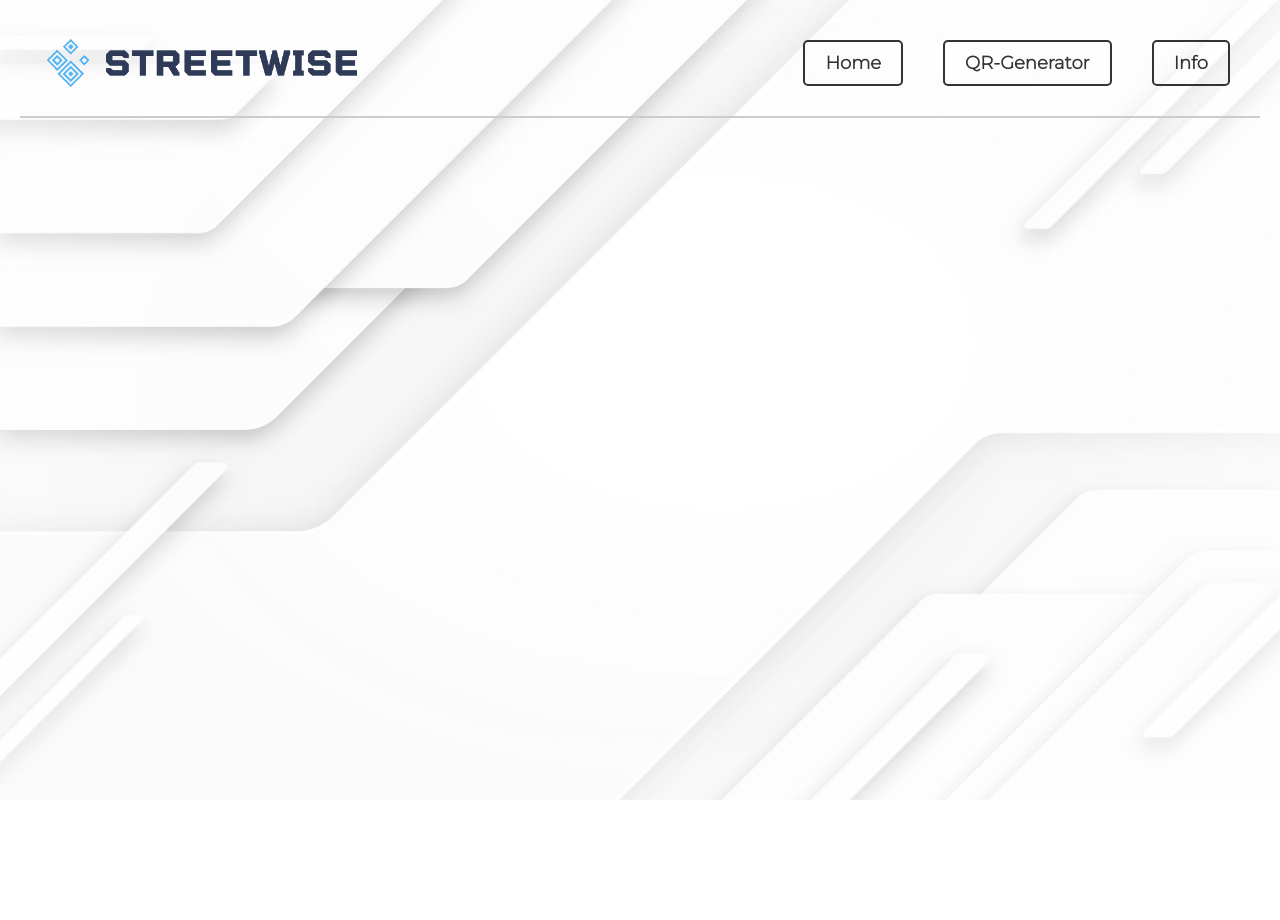
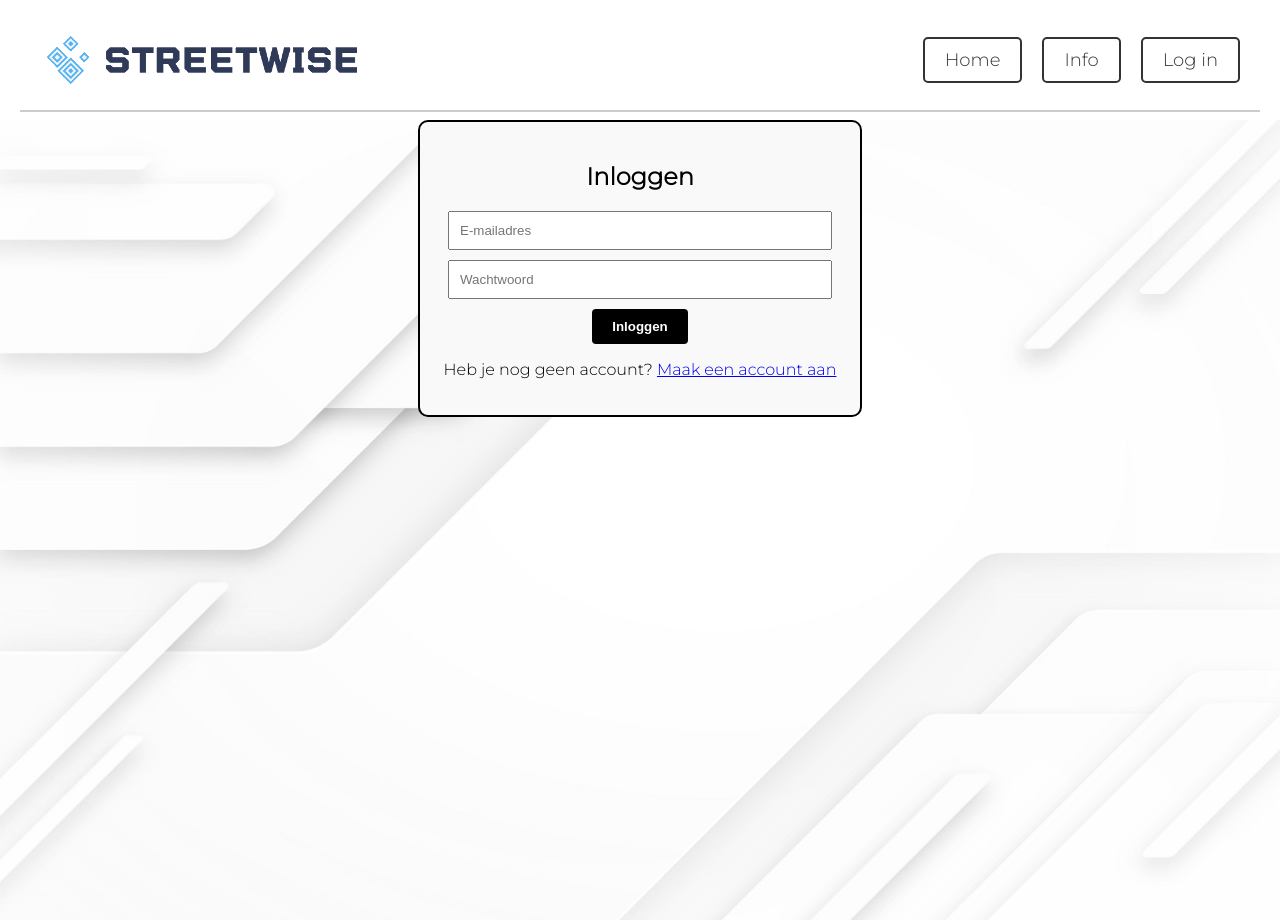
Before and after one commit to iz10020/QR-code-website, a Vue app: page /login in a window 1280 px wide. Before the commit the page ends 800 px from the top, so only its background shows below. Built offline with nearby package versions, Linux system fonts and the light colour scheme; no server answers.

Commit message:
added auth

```diff
--- a/src/App.vue
+++ b/src/App.vue
@@ -4,45 +4,83 @@
       <div class="header-content">
         <img src="@/assets/logo.png" alt="Logo" class="logo" @click="goToHome" />
         <nav class="nav-bar">
+          <!-- Als gebruiker is ingelogd, toon de email naast de knoppen -->
+          <div v-if="user" class="user-info">
+            <span class="user-email">{{ user.email }}</span>
+          </div>
+
+          <!-- Navigatieknoppen -->
           <router-link to="/" class="nav-button">Home</router-link>
-          <router-link to="/qr-generator" class="nav-button">QR-Generator</router-link>
           <router-link to="/info" class="nav-button">Info</router-link>
+
+          <!-- Als gebruiker is ingelogd, toon de "Log uit" knop met dezelfde stijl als de "Log in" knop -->
+          <router-link v-if="user" to="#" @click.prevent="handleLogout" class="nav-button">Log uit</router-link>
+
+          <!-- Als gebruiker niet ingelogd is, toon de "Log in" knop -->
+          <router-link v-else to="/login" class="nav-button">Log in</router-link>
         </nav>
       </div>
       <hr class="separator" />
     </header>
+
     <!-- Router View for different pages -->
     <router-view></router-view>
   </div>
 </template>
 
 <script>
-//  Hier importeer je de Leaflet CSS
-import 'leaflet/dist/leaflet.css';
+import { getAuth, onAuthStateChanged, signOut } from 'firebase/auth';
 
 export default {
   name: 'App',
-  components: {
-    // Voeg hier componenten toe als je ze gebruikt
+  data() {
+    return {
+      user: null,  // Hier slaan we de ingelogde gebruiker op
+    };
+  },
+  methods: {
+    goToHome() {
+      this.$router.push('/');
+    },
+    handleLogout() {
+      const auth = getAuth();
+      signOut(auth)
+        .then(() => {
+          this.user = null;  // Reset de gebruikersinformatie na uitloggen
+          this.$router.push('/login');  // Redirect naar de loginpagina
+        })
+        .catch((error) => {
+          console.error("Error logging out: ", error);
+        });
+    },
+  },
+  created() {
+    const auth = getAuth();
+    // Luister naar veranderingen in de gebruikersstatus
+    onAuthStateChanged(auth, (user) => {
+      if (user) {
+        // Als er een ingelogde gebruiker is, sla die op in de data
+        this.user = user;
+      } else {
+        // Als de gebruiker uitgelogd is, stel de gebruiker in op null
+        this.user = null;
+      }
+    });
   },
 };
-
 </script>
 
 <style scoped>
 #app {
-  font-family: 'Montserrat', sans-serif;
+  font-family: 'Montserrat';
   -webkit-font-smoothing: antialiased;
   -moz-osx-font-smoothing: grayscale;
   text-align: center;
   color: #000000;
-
-  /* Achtergrondafbeelding */
   background-image: url(~@/assets/background.jpg); /* Zorg dat dit pad klopt */
   background-size: cover;
   background-repeat: no-repeat;
   background-position: center;
-
   width: 100%;
   min-height: 100vh;
 }
@@ -79,6 +117,7 @@ header {
 
 .nav-bar {
   display: flex;
+  align-items: center; /* Zorg ervoor dat de items goed uitgelijnd zijn */
   gap: 20px;
 }
 
@@ -97,27 +136,15 @@ header {
   color: #fff;
 }
 
-/* Navigation styling */
-nav {
-  margin: 20px 0;
+.user-info {
+  display: flex;
+  align-items: center;
+  margin-right: 20px;
 }
 
-nav a {
-  margin: 0 10px;
-  text-decoration: none;
-  color: #42b983;
-  font-weight: bold;
-}
-
-nav a:hover {
-  text-decoration: underline;
+.user-email {
+  font-size: 16px;
+  color: #333;
+  margin-right: 20px;
 }
 </style>
-
-<!-- Deze style is niet scoped en reset globale marges van html en body -->
-<style>
-html, body {
-  margin: 0;
-  padding: 0;
-}
-</style>
--- a/src/components/HomePagina.vue
+++ /dev/null
@@ -1,160 +0,0 @@
-<template>
-  <div class="container">
-    <header>
-      <div class="header-content">
-        <img src="@/assets/logo.png" alt="Logo" class="logo" @click="goToHome" />
-        <nav class="nav-bar">
-          <router-link to="/" class="nav-button">Home</router-link>
-          <router-link to="/qr-generator" class="nav-button">QR-Generator</router-link>
-          <router-link to="/info" class="nav-button">Info</router-link>
-        </nav>
-      </div>
-      <hr class="separator" />
-    </header>
-
-    <div class="info-section">
-      <h2 class="info-title">Waarom onze website?</h2>
-      <div class="info-content">
-        <p class="info-text">
-          Onze website is gemaakt voor Nederlandse steden en wijken. Met onze tool maak je makkelijk QR-codes die linken naar informatie over steden en buurten. Handig voor toeristen, nieuwkomers en bewoners die hun omgeving beter willen leren kennen.
-        </p>
-        <img src="@/assets/qrcodehome.gif" alt="QR Code" class="qr-code" />
-      </div>
-    </div>
-
-    <main>
-      <h1>Welkom bij Streetwise.</h1>
-      <p class="subtitle">Een eenvoudig QR-Code generator voor alle locaties van Nederland.</p>
-    </main>
-  </div>
-</template>
-
-<script>
-export default {
-  name: "QRCodeGenerator",
-  methods: {
-    goToHome() {
-      this.$router.push("/");
-    },
-  },
-};
-</script>
-
-<style scoped>
-body {
-  margin: 0;
-  padding: 0;
-  display: flex;
-  flex-direction: column;
-  align-items: center;
-  justify-content: center;
-  height: 100vh;
-  background-color: #f4f4f4;
-  text-align: center;
-}
-
-header {
-  position: absolute;
-  top: 0;
-  left: 0;
-  width: 100%;
-  padding: 20px;
-  box-sizing: border-box;
-}
-
-.header-content {
-  display: flex;
-  justify-content: space-between;
-  align-items: center;
-  width: 100%;
-  max-width: 1200px;
-  margin: 0 auto;
-}
-
-.separator {
-  width: 100%;
-  height: 2px;
-  background-color: #ccc;
-  margin-top: 10px;
-  border: none;
-}
-
-.logo {
-  height: 80px;
-  cursor: pointer;
-}
-
-.nav-bar {
-  display: flex;
-  gap: 20px;
-}
-
-.nav-button {
-  text-decoration: none;
-  color: #333;
-  font-size: 18px;
-  padding: 10px 20px;
-  border: 2px solid #333;
-  border-radius: 5px;
-  transition: all 0.3s ease;
-}
-
-.nav-button:hover {
-  background-color: #333;
-  color: #fff;
-}
-
-.container {
-  display: flex;
-  flex-direction: column;
-  align-items: center;
-  justify-content: center;
-  margin-top: 200px;
-}
-
-.info-section {
-  position: absolute;
-  right: 30px;
-  top: 300px;
-  display: flex;
-  flex-direction: column;
-  align-items: flex-end;
-}
-
-.info-content {
-  display: flex;
-  align-items: center;
-  gap: 20px;
-}
-
-.qr-code {
-  width: 180px;
-  height: 180px;
-}
-
-.info-title {
-  font-size: 28px;
-  font-weight: bold;
-  margin-bottom: 10px;
-}
-
-.info-text {
-  max-width: 300px;
-  font-size: 14px;
-  color: #333;
-}
-
-main {
-  text-align: center;
-}
-
-h1 {
-  font-size: 36px;
-  margin-bottom: 10px;
-}
-
-.subtitle {
-  font-size: 18px;
-  color: #666;
-}
-</style>
--- /dev/null
+++ b/src/components/LoginPage.vue
@@ -0,0 +1,71 @@
+<template>
+  <div class="login-container">
+    <h2>Inloggen</h2>
+    <form @submit.prevent="handleLogin">
+      <input v-model="email" type="email" placeholder="E-mailadres" required />
+      <input v-model="password" type="password" placeholder="Wachtwoord" required />
+      <button type="submit">Inloggen</button>
+    </form>
+    <p v-if="error" class="error">{{ error }}</p>
+
+    <!-- Link naar de registratiepagina -->
+    <p>Heb je nog geen account? <router-link to="/register">Maak een account aan</router-link></p>
+  </div>
+</template>
+
+<script setup>
+import { ref } from 'vue'
+import { getAuth, signInWithEmailAndPassword } from 'firebase/auth'
+import { useRouter } from 'vue-router'
+
+const email = ref('')
+const password = ref('')
+const error = ref('')
+const router = useRouter()
+
+const handleLogin = async () => {
+  error.value = ''
+  try {
+    const auth = getAuth()
+    await signInWithEmailAndPassword(auth, email.value, password.value)
+    router.push('/') // Redirect naar home na inloggen
+  } catch (err) {
+    error.value = 'Inloggen mislukt: ' + err.message
+  }
+}
+</script>
+
+<style scoped>
+.login-container {
+  max-width: 400px;
+  margin: 100px auto;
+  padding: 20px;
+  margin-top: 120px;
+  border: 2px solid #000;
+  border-radius: 10px;
+  text-align: center;
+  background-color: #f9f9f9;
+}
+input {
+  display: block;
+  margin: 10px auto;
+  padding: 10px;
+  width: 90%;
+}
+button {
+  padding: 10px 20px;
+  font-weight: bold;
+  cursor: pointer;
+  background-color: #000000;
+  color: white;
+  border: none;
+  border-radius: 4px;
+}
+button:hover {
+  background-color: #000000;
+}
+.error {
+  color: red;
+  margin-top: 10px;
+}
+</style>
--- /dev/null
+++ b/src/components/RegisterPage.vue
@@ -0,0 +1,69 @@
+<template>
+    <div class="register-container">
+      <h2>Registreer</h2>
+      <form @submit.prevent="handleSignup">
+        <input v-model="signupEmail" type="email" placeholder="E-mailadres" required />
+        <input v-model="signupPassword" type="password" placeholder="Wachtwoord" required />
+        <button type="submit">Registreren</button>
+      </form>
+      <p v-if="signupError" class="error">{{ signupError }}</p>
+    </div>
+  </template>
+
+  <script setup>
+  import { ref } from 'vue'
+  import { getAuth, createUserWithEmailAndPassword } from 'firebase/auth'
+  import { useRouter } from 'vue-router'
+
+  const signupEmail = ref('')
+  const signupPassword = ref('')
+  const signupError = ref('')
+  const router = useRouter()
+
+  // Signup functie
+  const handleSignup = async () => {
+    signupError.value = ''
+    try {
+      const auth = getAuth()
+      await createUserWithEmailAndPassword(auth, signupEmail.value, signupPassword.value)
+      router.push('/') // Redirect naar home na succesvolle registratie
+    } catch (err) {
+      signupError.value = 'Registratie mislukt: ' + err.message
+    }
+  }
+  </script>
+
+  <style scoped>
+  .register-container {
+    max-width: 400px;
+    margin: 100px auto;
+    padding: 20px;
+    margin-top:120px;
+    border: 2px solid #000;
+    border-radius: 10px;
+    text-align: center;
+    background-color: #f9f9f9;
+  }
+  input {
+    display: block;
+    margin: 10px auto;
+    padding: 10px;
+    width: 90%;
+  }
+  button {
+    padding: 10px 20px;
+    font-weight: bold;
+    cursor: pointer;
+    background-color: #000000;
+    color: white;
+    border: none;
+    border-radius: 4px;
+  }
+  button:hover {
+    background-color: #000000;
+  }
+  .error {
+    color: red;
+    margin-top: 10px;
+  }
+  </style>
--- a/src/views/StreetView.vue
+++ b/src/views/StreetView.vue
@@ -9,7 +9,7 @@
         <!-- QR Code Generator -->
         <div class="qr-code-generator">
 
-          <button class="qr-button" @click="generateQRCode">📱 Genereer QR-code</button>
+          <button class="qr-button" @click="generateQRCode">Genereer QR-code</button>
           <div v-if="qrCodeUrl" class="qr-code">
             <img :src="qrCodeUrl" alt="QR Code" />
             <p>Scan deze code om deze pagina te openen</p>
@@ -132,7 +132,7 @@ function initMap(coords) {
   max-width: 250px;
   padding: 10px;
   text-align: center;
-  background-color: #f6f6f6;
+  background-color: #f6f6f600;
   border-radius: 12px;
   box-shadow: 0 0 10px rgba(0, 0, 0, 0.1);
 }
```
Also changed, not shown: src/Router/Index.js (+15 -10 lines).
